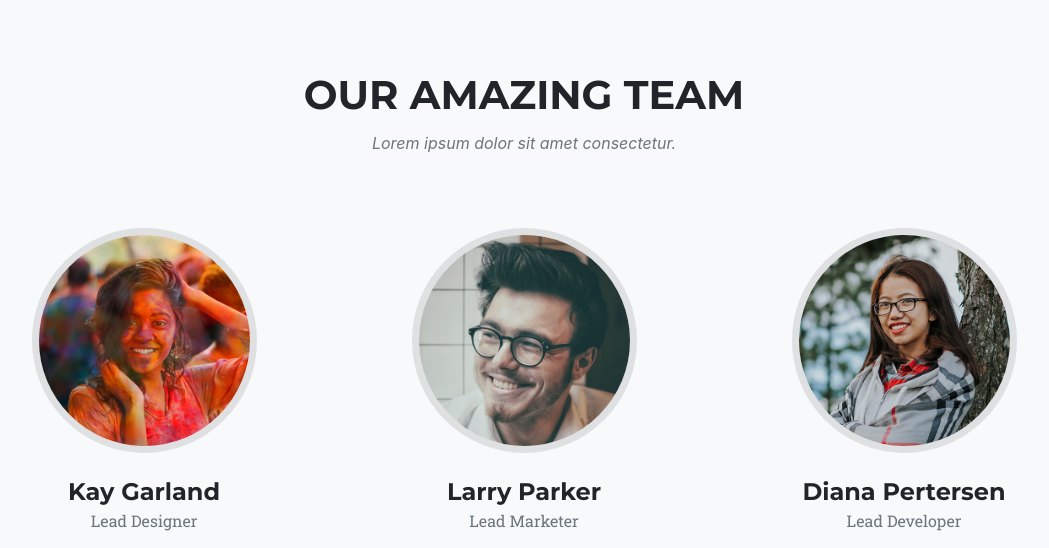
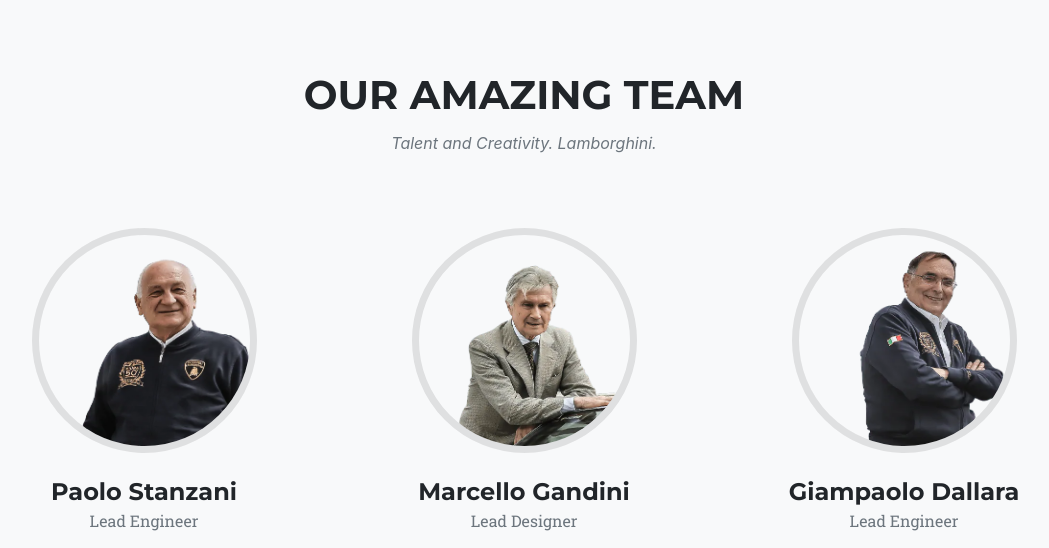
Before and after one commit to nchamp3/it202-project1, a plain HTML site: page index.html in a window 1280 px wide. Shown: the part 5620-6168 px from the top of the page, without its empty margins (116-1165 px from the left). Drawn offline with nearby package versions, Linux system fonts and the light colour scheme; a web font is replaced by a local one.

Commit message:
Edited Team section

```diff
--- a/index.html
+++ b/index.html
@@ -366,14 +366,38 @@
       <div class="row">
         <div class="col-lg-12 text-center">
           <h2 class="section-heading text-uppercase">Our Amazing Team</h2>
-          <h3 class="section-subheading text-muted">Lorem ipsum dolor sit amet consectetur.</h3>
+          <h3 class="section-subheading text-muted">Talent and Creativity. Lamborghini.</h3>
         </div>
       </div>
       <div class="row">
         <div class="col-sm-4">
           <div class="team-member">
-            <img class="mx-auto rounded-circle" src="img/team/1.jpg" alt="">
-            <h4>Kay Garland</h4>
+            <img class="mx-auto rounded-circle" src="img/team/team1.jpg" alt="">
+            <h4>Paolo Stanzani</h4>
+            <p class="text-muted">Lead Engineer</p>
+            <ul class="list-inline social-buttons">
+              <li class="list-inline-item">
+                <a href="#">
+                  <i class="fab fa-twitter"></i>
+                </a>
+              </li>
+              <li class="list-inline-item">
+                <a href="#">
+                  <i class="fab fa-facebook-f"></i>
+                </a>
+              </li>
+              <li class="list-inline-item">
+                <a href="#">
+                  <i class="fab fa-linkedin-in"></i>
+                </a>
+              </li>
+            </ul>
+          </div>
+        </div>
+        <div class="col-sm-4">
+          <div class="team-member">
+            <img class="mx-auto rounded-circle" src="img/team/team2.jpg" alt="">
+            <h4>Marcello Gandini</h4>
             <p class="text-muted">Lead Designer</p>
             <ul class="list-inline social-buttons">
               <li class="list-inline-item">
@@ -396,33 +420,9 @@
         </div>
         <div class="col-sm-4">
           <div class="team-member">
-            <img class="mx-auto rounded-circle" src="img/team/2.jpg" alt="">
-            <h4>Larry Parker</h4>
-            <p class="text-muted">Lead Marketer</p>
-            <ul class="list-inline social-buttons">
-              <li class="list-inline-item">
-                <a href="#">
-                  <i class="fab fa-twitter"></i>
-                </a>
-              </li>
-              <li class="list-inline-item">
-                <a href="#">
-                  <i class="fab fa-facebook-f"></i>
-                </a>
-              </li>
-              <li class="list-inline-item">
-                <a href="#">
-                  <i class="fab fa-linkedin-in"></i>
-                </a>
-              </li>
-            </ul>
-          </div>
-        </div>
-        <div class="col-sm-4">
-          <div class="team-member">
-            <img class="mx-auto rounded-circle" src="img/team/3.jpg" alt="">
-            <h4>Diana Pertersen</h4>
-            <p class="text-muted">Lead Developer</p>
+            <img class="mx-auto rounded-circle" src="img/team/team3.jpg" alt="">
+            <h4>Giampaolo Dallara</h4>
+            <p class="text-muted">Lead Engineer</p>
             <ul class="list-inline social-buttons">
               <li class="list-inline-item">
                 <a href="#">
@@ -485,7 +485,7 @@
       <div class="row">
         <div class="col-lg-12 text-center">
           <h2 class="section-heading text-uppercase">Coming Soon!</h2>
-          <h3 class="section-subheading text-muted">Lorem ipsum dolor sit amet consectetur.</h3>
+          <h3 class="section-subheading text-muted">Always Innovating.</h3>
         </div>
       </div>
 <!--       <div class="row">
@@ -519,7 +519,7 @@
       <div class="row">
         <div class="col-lg-12 text-center">
           <h2 class="section-heading text-uppercase">Contact Us</h2>
-          <h3 class="section-subheading text-muted">Lorem ipsum dolor sit amet consectetur.</h3>
+          <h3 class="section-subheading text-muted">Please fill out a form.</h3>
         </div>
       </div>
       <div class="row">
```
Also changed, not shown: img/team/1.jpg (deleted), img/team/2.jpg (deleted), img/team/3.jpg (deleted), img/team/team1.jpg (added), img/team/team2.jpg (added), img/team/team3.jpg (added).
